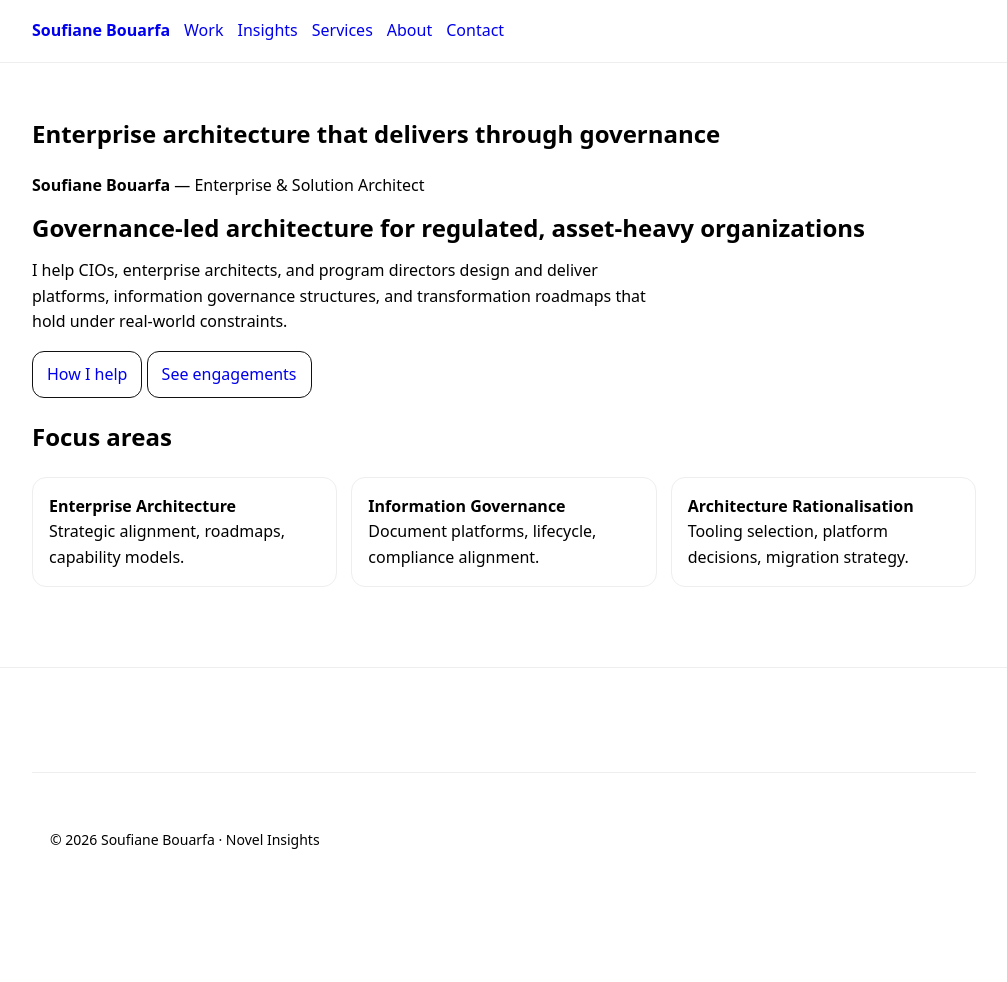
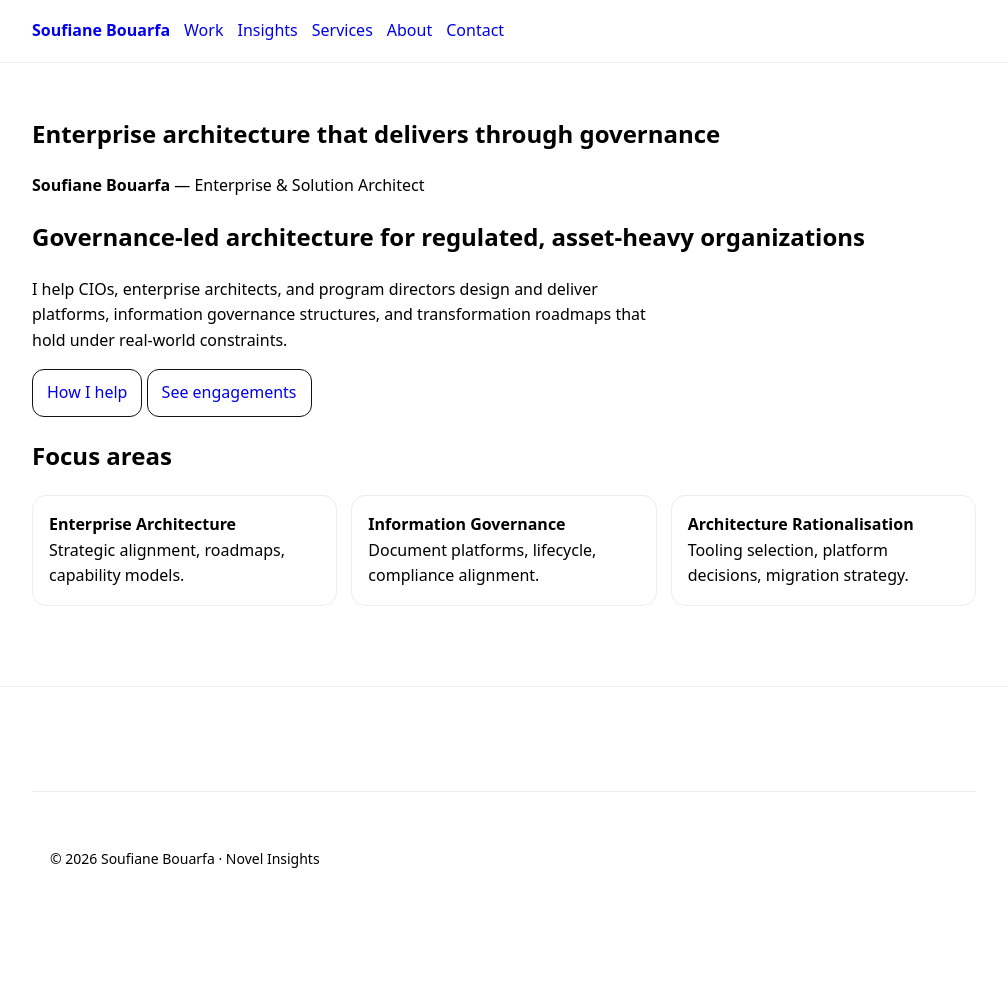
Before and after one commit to sbouarfa/soufianebouarfa.github.io, a Jekyll site: the page built from index.md, in a window 1280 px wide. Shown: the whole page, without its empty margins (136-1143 px from the left). Built offline with Jekyll 4.4.1, drawn with Linux system fonts in a browser that asks for light colours.

```diff
--- a/index.md
+++ b/index.md
@@ -7,7 +7,7 @@ summary: "Governance-led enterprise and solution architecture for regulated orga
 <div class="hero">
   <p><strong>Soufiane Bouarfa</strong> — Enterprise &amp; Solution Architect</p>
 
-  <h1>Governance-led architecture for regulated, asset-heavy organizations</h1>
+  <h2>Governance-led architecture for regulated, asset-heavy organizations</h2>
 
   <p>
     I help CIOs, enterprise architects, and program directors design and deliver platforms,
```
